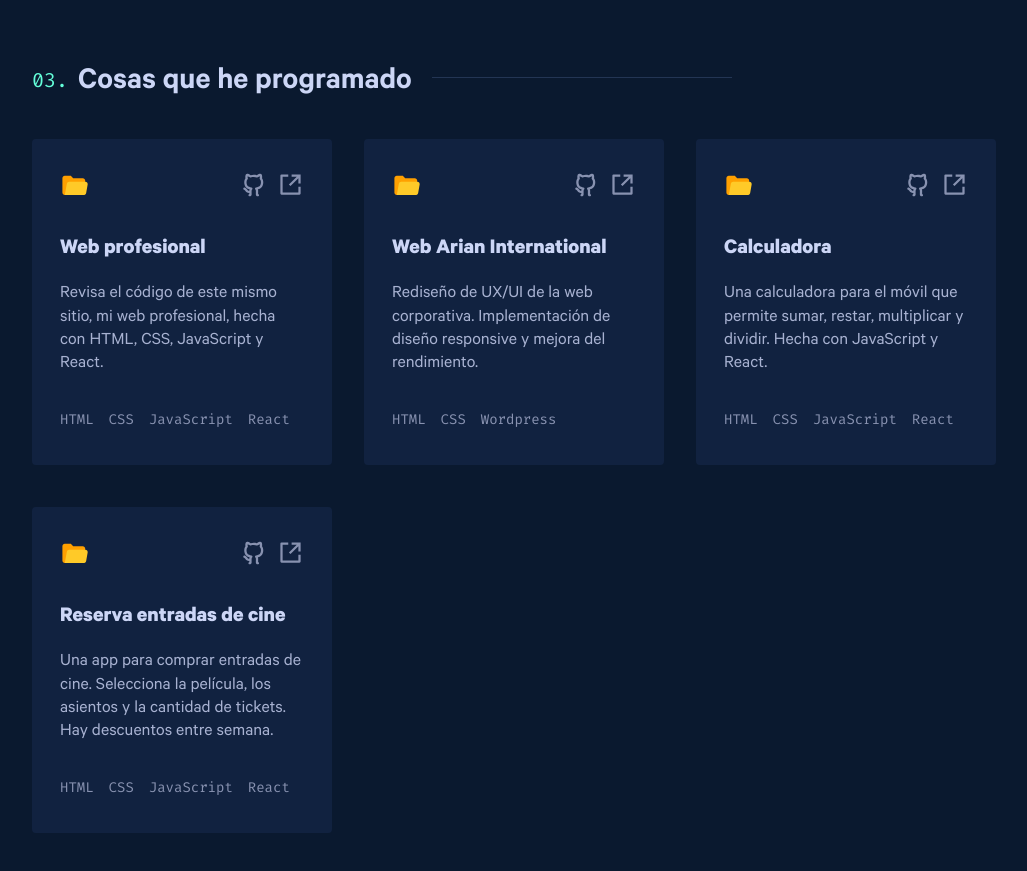
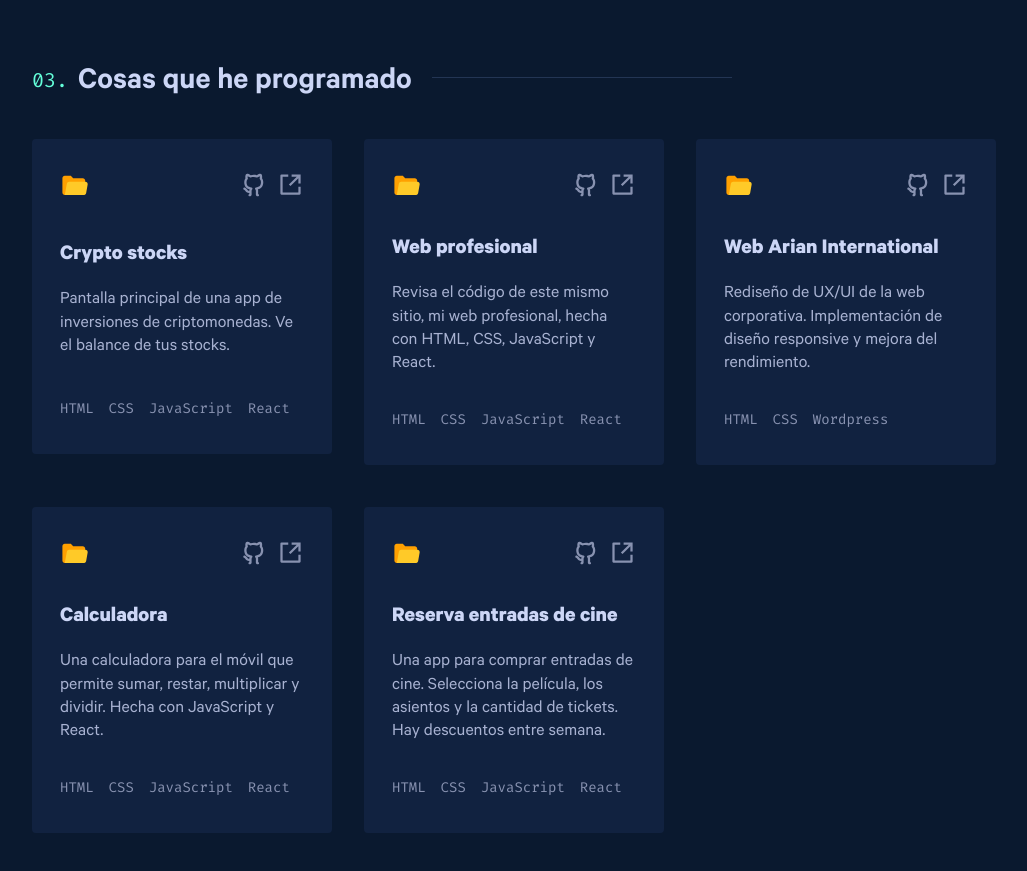
Before and after one commit to EricSalat/web-profesional, a React (Create React App) app: page / in a window 1280 px wide. Shown: the part 2180-3051 px from the top of the page, without its empty margins (118-1145 px from the left). Built offline with nearby package versions, Linux system fonts and the light colour scheme.

Commit message:
Añadido proyecto app criptomonedas

```diff
--- a/src/App.js
+++ b/src/App.js
@@ -88,6 +88,16 @@ function App() {
             <NumberedHeading texto={<FormattedMessage id="works.title" defaultMessage="Cosas que he programado"/>} />
             <div className="projects-section">
               <Project
+                title={<FormattedMessage id="works.professional-website" defaultMessage="Crypto stocks"/>}
+                description={<FormattedMessage id="works.professional-website-description" defaultMessage="Pantalla principal de una app de inversiones de criptomonedas. Ve el balance de tus stocks."/>}
+                tech="HTML"
+                tech2="CSS"
+                tech3="JavaScript"
+                tech4="React"
+                weblink="https://www.ericsalat.com/kelisto/"
+                githublink="https://github.com/EricSalat/kelisto-ejercicio-tecnico"
+              />
+              <Project
                 title={<FormattedMessage id="works.professional-website" defaultMessage="Web profesional"/>}
                 description={<FormattedMessage id="works.professional-website-description" defaultMessage="Revisa el código de este mismo sitio, mi web profesional, hecha con HTML, CSS, JavaScript y React."/>}
                 tech="HTML"
--- a/src/languages/es-ES.json
+++ b/src/languages/es-ES.json
@@ -71,6 +71,8 @@
   "works.calculator-description": "Una calculadora para el móvil que permite sumar, restar, multiplicar y dividir. Hecha con JavaScript y React.",
   "works.cinema": "Reserva entradas de cine",
   "works.cinema-description": "Una app para comprar entradas de cine. Selecciona la película, los asientos y la cantidad de tickets. Hay descuentos entre semana.",
+  "works.crypto": "Crypto stocks",
+  "works.crypto-description": "Pantalla principal de una app de inversiones de criptomonedas. Ve el balance de tus stocks.",
 
   "next.title": "04. ¿Ahora qué?",
   "next.subtitle": "Sigamos en contacto",
```
